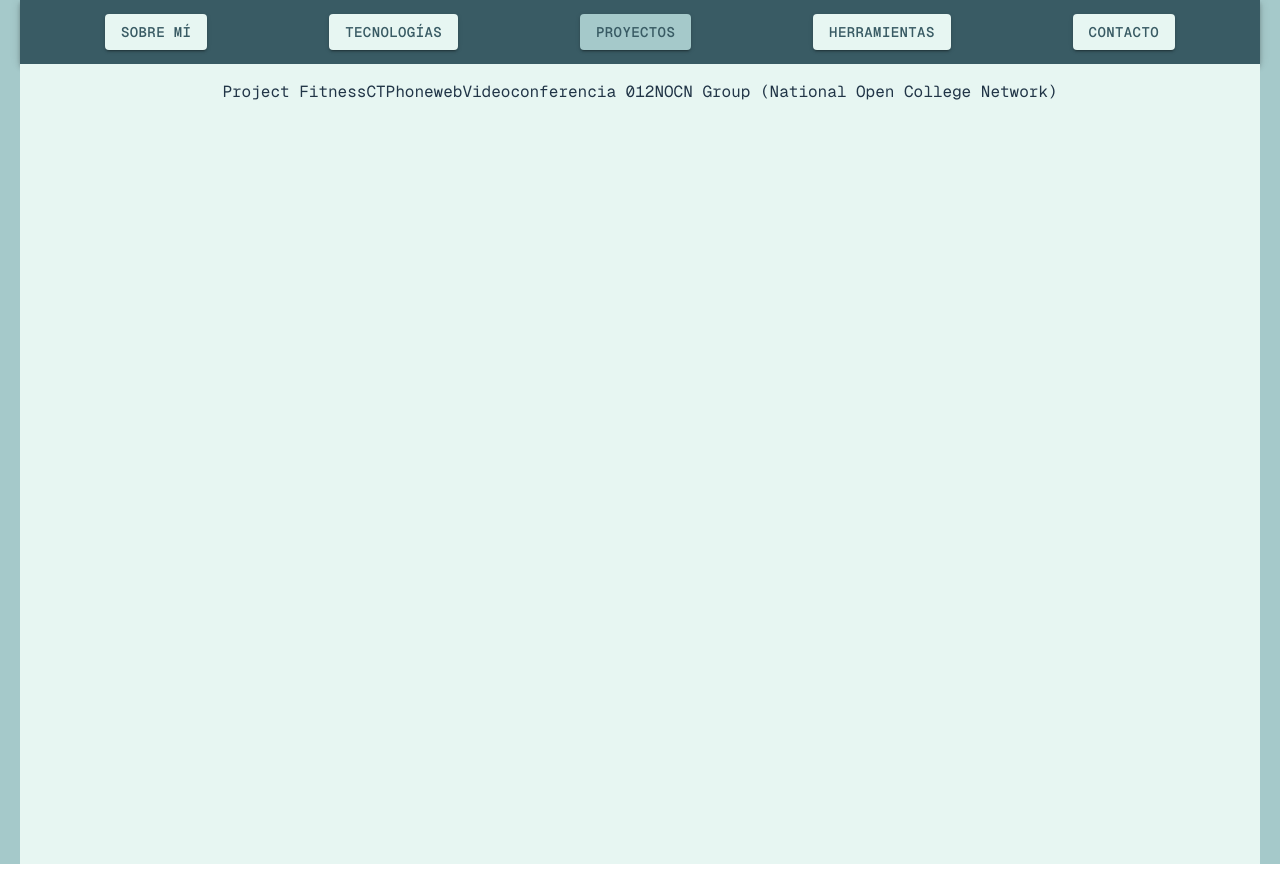
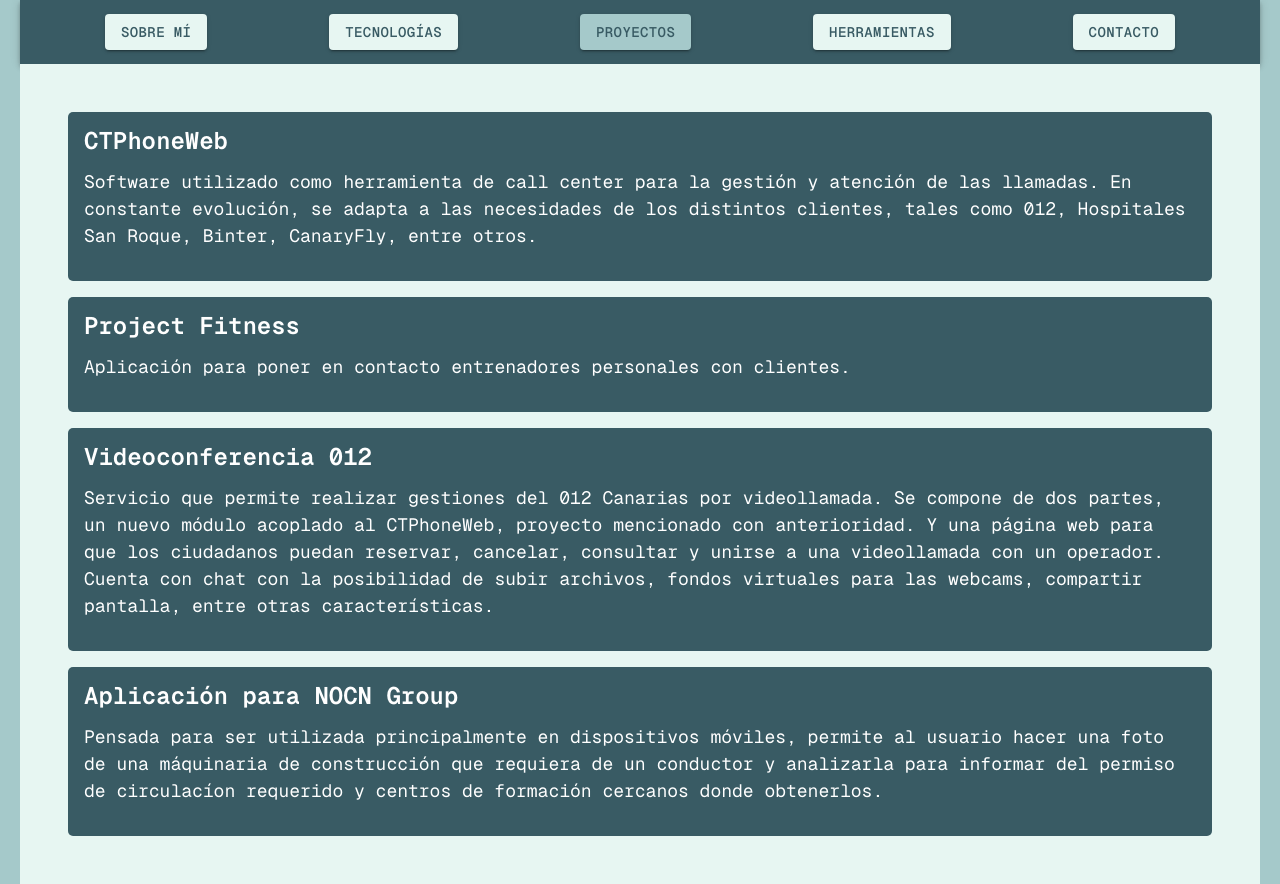
Before and after one commit to Oliver1384/oliverartilesortega, a React (Vite) app in the folder frontend/: page / in a window 1280 px wide. Built offline with nearby package versions, Linux system fonts and the light colour scheme.

Commit message:
Projects descriptions

```diff
--- a/frontend/src/components/Projects.tsx
+++ b/frontend/src/components/Projects.tsx
@@ -1,10 +1,28 @@
+import { Article } from './ui/Article'
+import { Section } from './Technologies'
+
 export const Projects = () => {
   return (
-    <>
-      <p>Project Fitness</p>
-      <p>CTPhoneweb</p>
-      <p>Videoconferencia 012</p>
-      <p>NOCN Group (National Open College Network)</p>
-    </>
+    <Section>
+      <Article title={'CTPhoneWeb'} >
+        Software utilizado como herramienta de call center para la gestión y atención de las llamadas. En constante evolución,
+        se adapta a las necesidades de los distintos clientes, tales como 012, Hospitales San Roque, Binter, CanaryFly, entre otros.
+      </Article>
+      <Article title={'Project Fitness'} >
+        Aplicación para poner en contacto entrenadores personales con clientes.
+      </Article>
+      <Article title={'Videoconferencia 012'} >
+        Servicio que permite realizar gestiones del 012 Canarias por videollamada.
+        Se compone de dos partes, un nuevo módulo acoplado al CTPhoneWeb, proyecto mencionado con anterioridad.
+        Y una página web para que los ciudadanos puedan reservar, cancelar, consultar y unirse a una videollamada con un operador.
+        Cuenta con chat con la posibilidad de subir archivos, fondos virtuales para las webcams, compartir pantalla, entre otras
+        características.
+      </Article>
+      <Article title={'Aplicación para NOCN Group'} >
+        Pensada para ser utilizada principalmente en dispositivos móviles, permite al usuario hacer una foto de una máquinaria
+        de construcción que requiera de un conductor y analizarla para informar del permiso de circulacíon requerido y centros de
+        formación cercanos donde obtenerlos.
+      </Article>
+    </Section>
   )
 }
--- a/frontend/src/components/Technologies.tsx
+++ b/frontend/src/components/Technologies.tsx
@@ -5,7 +5,7 @@
 import { TEXT_COLORS } from '../colors'
 import { styled } from '@mui/system'
 
-const Section = styled('section')({
+export const Section = styled('section')({
   color: TEXT_COLORS.primary,
   height: 'fit-content',
   fontSize: '18px',
--- a/frontend/src/components/ui/Article.tsx
+++ b/frontend/src/components/ui/Article.tsx
@@ -5,7 +5,7 @@
 
 interface ArticleProps {
   children: ReactNode
-  image: string
+  image?: string
   title: string
 }
 
@@ -49,7 +49,7 @@
 
 const ArticleBody = styled('div')({
   '@media(min-width: 500px)': {
-    marginTop: '2.2rem'
+    marginTop: '40px'
   }
 })
 
@@ -58,7 +58,9 @@
   return (
     <ArticleStyled>
       <ArticleHeader>
-        <Image src={image} alt={'Logo de rust'} />
+        {
+          image && <Image src={image} alt={'Logo de rust'} />
+        }
         <Title sx={{
           '@media(min-width:500px)': {
             margin: '0',
```
